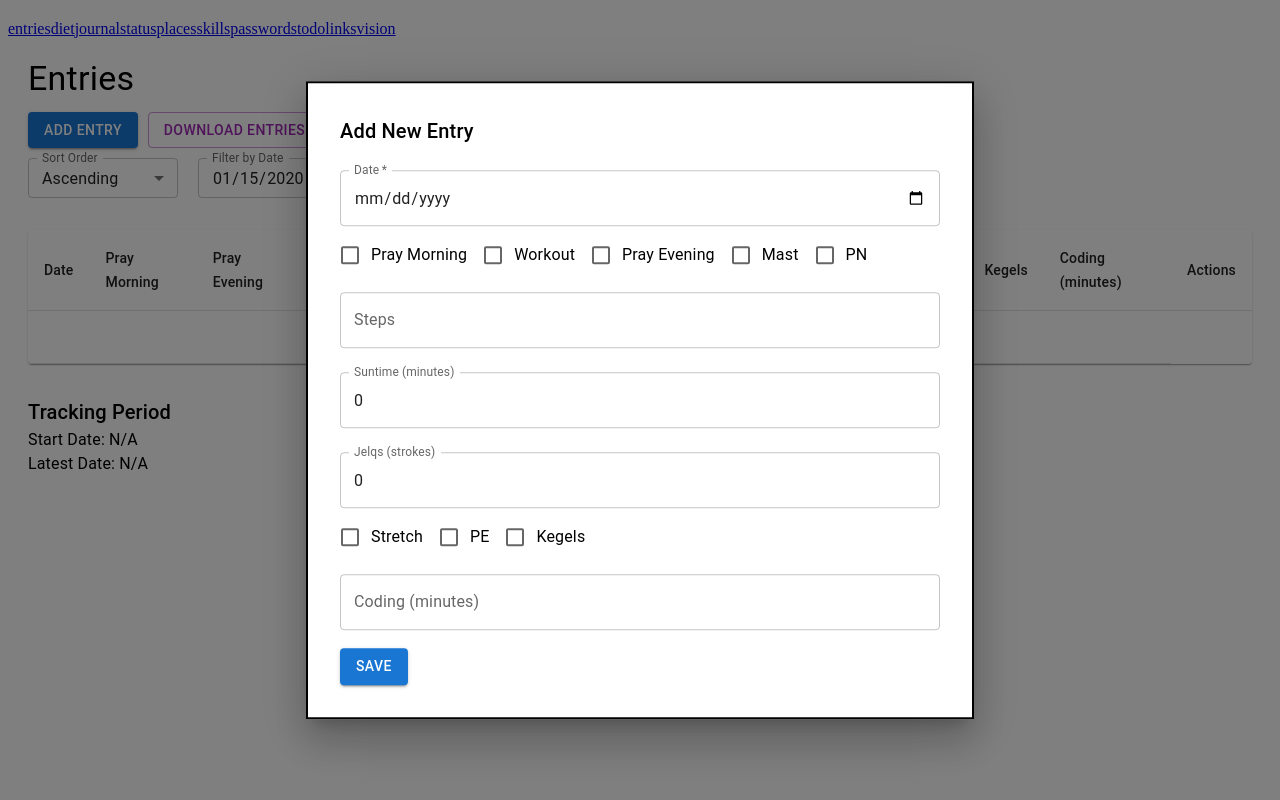
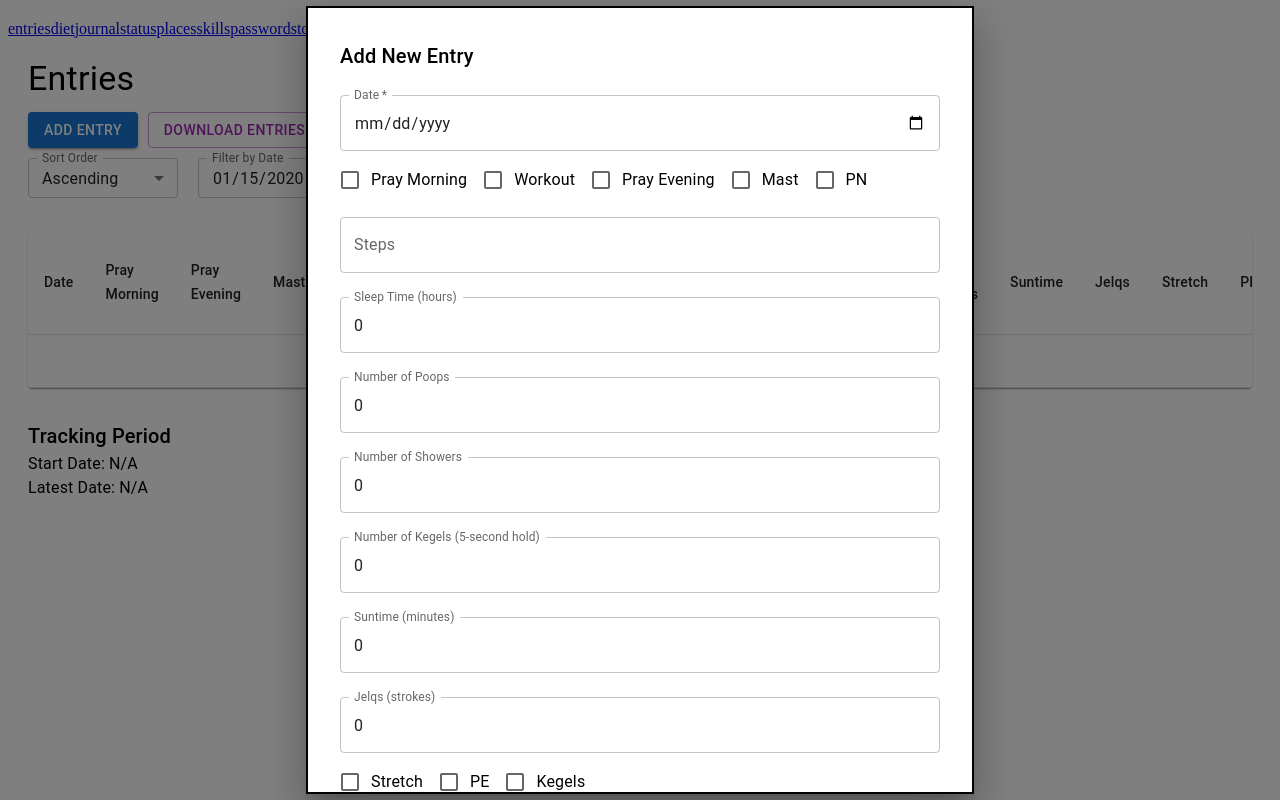
Before and after one commit to codebymarco/life-track-app, a React (Vite) app: page /entries in a window 1280 px wide. Both pictures are taken after typing "2020-01-15" into the empty fields and a click on the button "ADD ENTRY". Built offline with nearby package versions, Linux system fonts and the light colour scheme.

Commit message:
added more stuff

```diff
--- a/src/pages/Entries.tsx
+++ b/src/pages/Entries.tsx
@@ -20,16 +20,10 @@ import {
   MenuItem,
   InputLabel,
   FormControl,
-  InputAdornment,
   Typography,
-  Card,
-  CardContent,
-  Grid,
 } from "@mui/material";
 import DeleteIcon from "@mui/icons-material/Delete";
 import EditIcon from "@mui/icons-material/Edit";
-import Visibility from "@mui/icons-material/Visibility";
-import VisibilityOff from "@mui/icons-material/VisibilityOff";
 
 // Type Definitions
 type FormData = {
@@ -38,6 +32,11 @@ type FormData = {
   prayEvening: boolean;
   workout: boolean;
   workoutDetails: string[];
+  workoutTime: number; // New Field
+  sleepTime: number; // New Field
+  poop: number; // New Field
+  numberOfShowers: number; // New Field
+  no_of_kegels: number; // New Field
   mast: boolean;
   pn: boolean;
   steps: string;
@@ -79,6 +78,11 @@ const Entries: React.FC = () => {
     steps: "",
     workout: false,
     workoutDetails: [],
+    workoutTime: 0, // New Field
+    sleepTime: 0, // New Field
+    poop: 0, // New Field
+    numberOfShowers: 0, // New Field
+    no_of_kegels: 0, // New Field
     suntime: 0,
     jelqs: 0,
     stretch: false,
@@ -91,9 +95,6 @@ const Entries: React.FC = () => {
   // Sorting and Filtering State
   const [sortOrder, setSortOrder] = useState<"asc" | "desc">("asc");
   const [filterDate, setFilterDate] = useState<string>("");
-
-  // Password Visibility State (if needed)
-  // const [visiblePasswords, setVisiblePasswords] = useState<Set<number>>(new Set());
 
   // Load Data from localStorage on Mount
   useEffect(() => {
@@ -131,6 +132,11 @@ const Entries: React.FC = () => {
       steps: "",
       workout: false,
       workoutDetails: [],
+      workoutTime: 0, // New Field
+      sleepTime: 0, // New Field
+      poop: 0, // New Field
+      numberOfShowers: 0, // New Field
+      no_of_kegels: 0, // New Field
       suntime: 0,
       jelqs: 0,
       stretch: false,
@@ -161,7 +167,9 @@ const Entries: React.FC = () => {
   };
 
   // Handle Changes in Workout Details
-  const handleWorkoutDetailsChange = (e: React.ChangeEvent<HTMLInputElement>) => {
+  const handleWorkoutDetailsChange = (
+    e: React.ChangeEvent<HTMLInputElement>
+  ) => {
     const details = e.target.value
       .split(",")
       .map((detail) => detail.trim())
@@ -204,8 +212,10 @@ const Entries: React.FC = () => {
 
   // Handle Delete
   const handleDelete = (index: number) => {
-    const confirm = window.confirm("Are you sure you want to delete this entry?");
-    if (!confirm) return;
+    const confirmDelete = window.confirm(
+      "Are you sure you want to delete this entry?"
+    );
+    if (!confirmDelete) return;
 
     const filteredData = data.filter((_, i) => i !== index);
     setData(filteredData);
@@ -397,6 +407,7 @@ const Entries: React.FC = () => {
             label="Workout"
           />
           {formData.workout && (
+            <>
               <TextField
                 fullWidth
                 margin="normal"
@@ -405,6 +416,17 @@ const Entries: React.FC = () => {
                 value={formData.workoutDetails.join(",")}
                 onChange={handleWorkoutDetailsChange}
               />
+              <TextField
+                fullWidth
+                margin="normal"
+                label="Workout Time (minutes)"
+                type="number"
+                name="workoutTime"
+                value={formData.workoutTime}
+                onChange={handleChange}
+                inputProps={{ min: 0 }}
+              />
+            </>
           )}
           <FormControlLabel
             control={
@@ -443,6 +465,46 @@ const Entries: React.FC = () => {
             type="number"
             name="steps"
             value={formData.steps}
+            onChange={handleChange}
+            inputProps={{ min: 0 }}
+          />
+          <TextField
+            fullWidth
+            margin="normal"
+            label="Sleep Time (hours)"
+            type="number"
+            name="sleepTime"
+            value={formData.sleepTime}
+            onChange={handleChange}
+            inputProps={{ min: 0, step: 0.1 }}
+          />
+          <TextField
+            fullWidth
+            margin="normal"
+            label="Number of Poops"
+            type="number"
+            name="poop"
+            value={formData.poop}
+            onChange={handleChange}
+            inputProps={{ min: 0 }}
+          />
+          <TextField
+            fullWidth
+            margin="normal"
+            label="Number of Showers"
+            type="number"
+            name="numberOfShowers"
+            value={formData.numberOfShowers}
+            onChange={handleChange}
+            inputProps={{ min: 0 }}
+          />
+          <TextField
+            fullWidth
+            margin="normal"
+            label="Number of Kegels (5-second hold)"
+            type="number"
+            name="no_of_kegels"
+            value={formData.no_of_kegels}
             onChange={handleChange}
             inputProps={{ min: 0 }}
           />
@@ -533,6 +595,11 @@ const Entries: React.FC = () => {
               <TableCell>Steps</TableCell>
               <TableCell>Workout</TableCell>
               <TableCell>Workout Details</TableCell>
+              <TableCell>Workout Time (min)</TableCell> {/* New Field */}
+              <TableCell>Sleep Time (hrs)</TableCell> {/* New Field */}
+              <TableCell>Poop</TableCell> {/* New Field */}
+              <TableCell>Number of Showers</TableCell> {/* New Field */}
+              <TableCell>No. of Kegels</TableCell> {/* New Field */}
               <TableCell>Suntime</TableCell>
               <TableCell>Jelqs</TableCell>
               <TableCell>Stretch</TableCell>
@@ -554,6 +621,11 @@ const Entries: React.FC = () => {
                   <TableCell>{row.steps}</TableCell>
                   <TableCell>{row.workout ? "Yes" : "No"}</TableCell>
                   <TableCell>{row.workoutDetails.join(", ")}</TableCell>
+                  <TableCell>{row.workoutTime}</TableCell> {/* New Field */}
+                  <TableCell>{row.sleepTime}</TableCell> {/* New Field */}
+                  <TableCell>{row.poop}</TableCell> {/* New Field */}
+                  <TableCell>{row.numberOfShowers}</TableCell> {/* New Field */}
+                  <TableCell>{row.no_of_kegels}</TableCell> {/* New Field */}
                   <TableCell>{row.suntime}</TableCell>
                   <TableCell>{row.jelqs}</TableCell>
                   <TableCell>{row.stretch ? "Yes" : "No"}</TableCell>
@@ -574,7 +646,7 @@ const Entries: React.FC = () => {
               ))
             ) : (
               <TableRow>
-                <TableCell colSpan={14} align="center">
+                <TableCell colSpan={19} align="center">
                   No entries found.
                 </TableCell>
               </TableRow>
```
Lines whose indentation alone changed are shown as unchanged.
